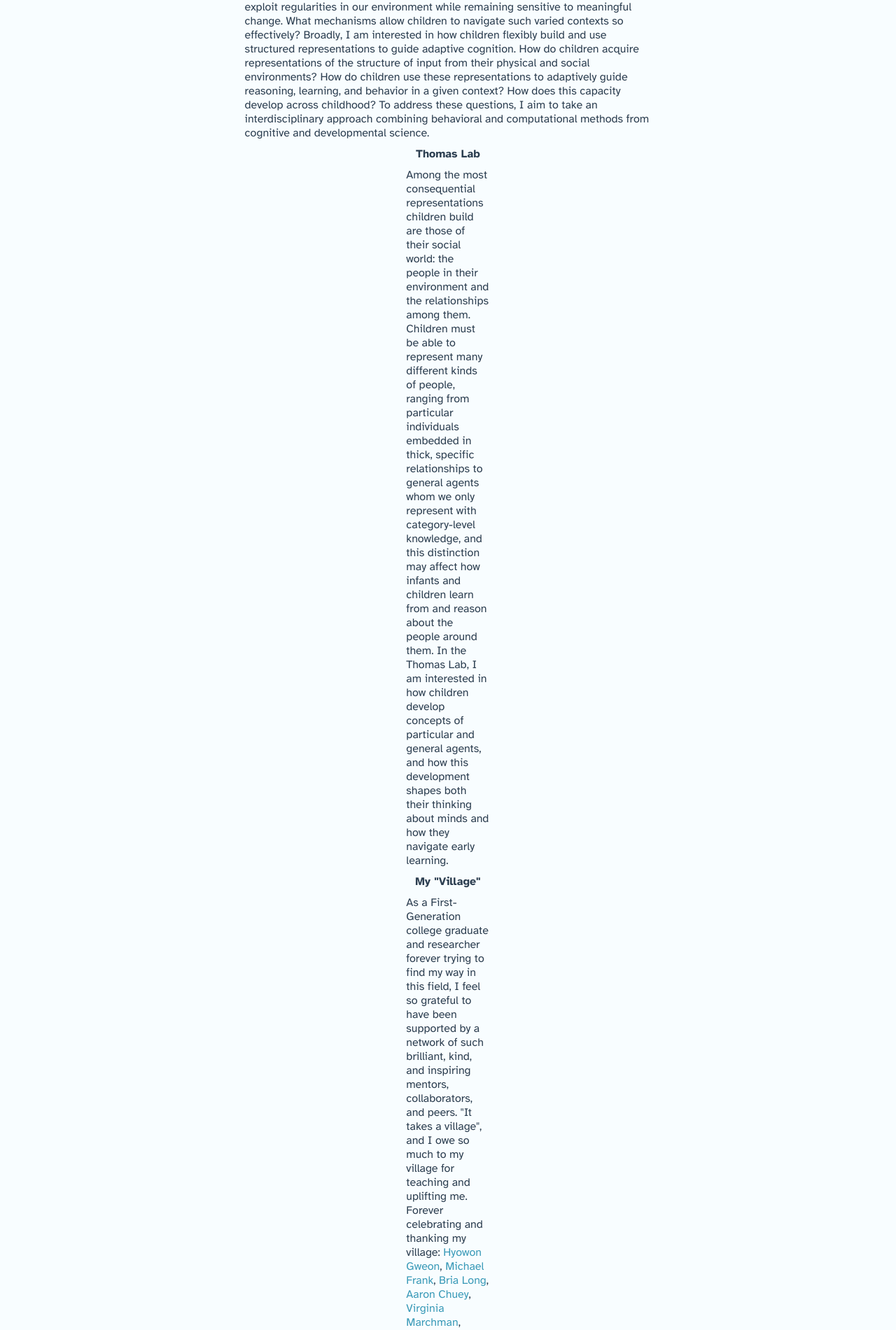
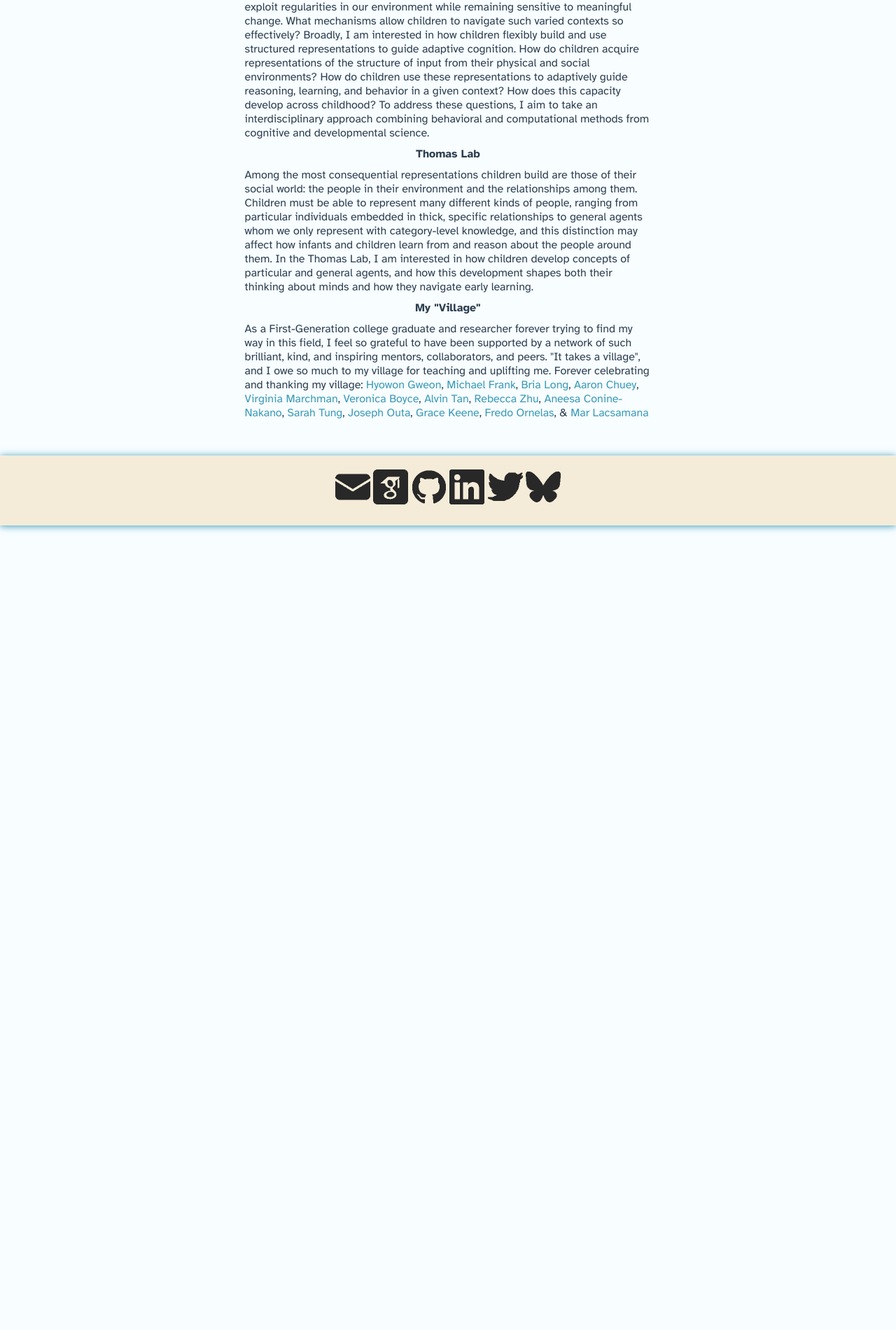
Before and after one commit to rbzsparks/rbzsparks.github.io, a Jekyll site: the page built from 00-index.md, in a window 1280 px wide. Shown: the part 429-2330 px from the top of the page at 70% size. Built offline with Jekyll 4.4.1, drawn with Linux system fonts in a browser that asks for light colours; nearby versions of some CDN libraries.

Commit message:
oops formatting

```diff
--- a/_layouts/home.html
+++ b/_layouts/home.html
@@ -33,13 +33,12 @@
           structure of input from their physical and social environments? How do children use these representations to adaptively guide reasoning, learning, and behavior in a given context? How does this capacity develop across childhood? To address these questions, I aim to take an
           interdisciplinary approach combining behavioral and computational methods from cognitive and developmental science.
         </p>
-      <div class="wrapper">
-        <div style = "width:66%; margin: auto">
         <h3 style = "text-align:center">Thomas Lab</h3>
         <p>
           Among the most consequential representations children build are those of their social world: the people in their environment and the relationships among them. Children must be able to represent many different kinds of people, ranging from particular
           individuals embedded in thick, specific relationships to general agents whom we only represent with category-level knowledge, and this distinction may affect how infants and children learn from and reason about the people around them. In the Thomas
           Lab, I am interested in how children develop concepts of particular and general agents, and how this development shapes both their thinking about minds and how they navigate early learning.
+        </p>
         <h3 style = "text-align:center">My "Village"</h3>
         <p>
           As a First-Generation college graduate and researcher forever trying to find my way in this field, I feel so grateful
```
